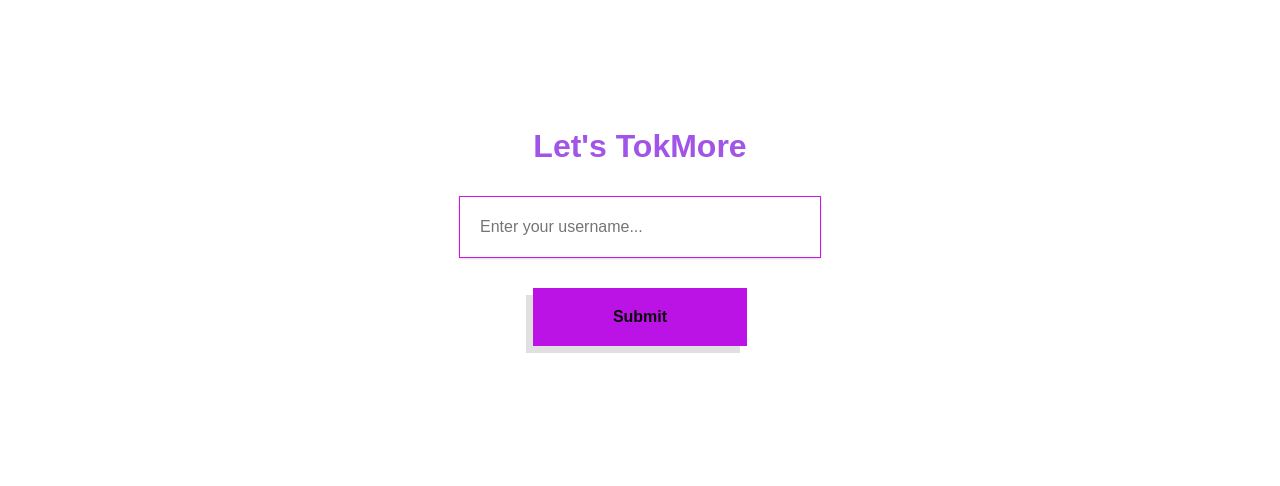
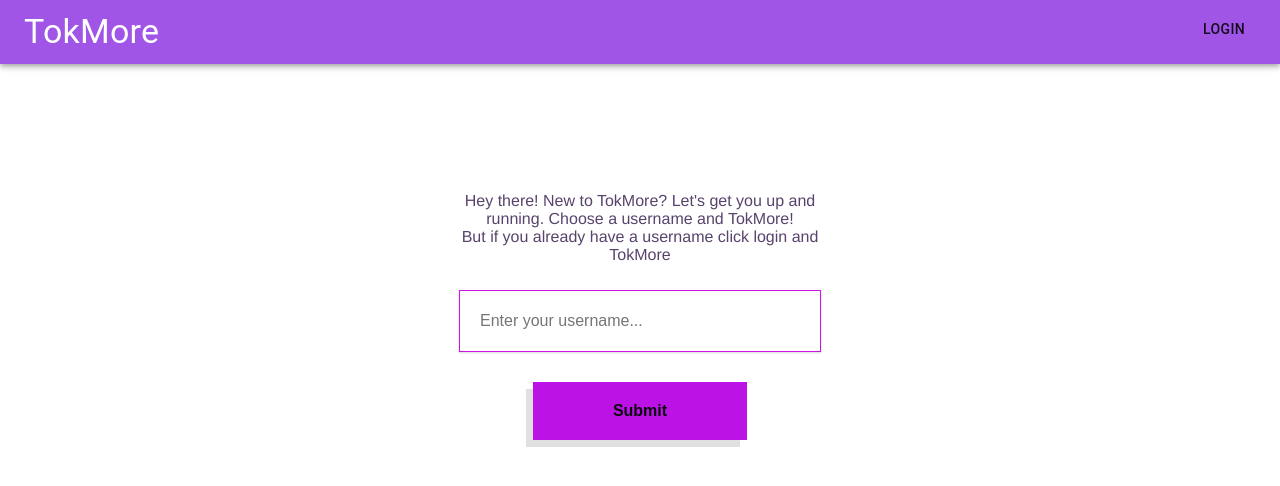
Before and after one commit to Portia-arch/TokMore_ChatApp, a React (Create React App) app in the folder chat_app/: page / in a window 1280 px wide. Shown: the top 486 px of the page. Built offline with nearby package versions, Linux system fonts and the light colour scheme.

Commit message:
Layout changes

```diff
--- a/chat_app/src/components/App.js
+++ b/chat_app/src/components/App.js
@@ -1,57 +1,20 @@
-/**
- * The App components renders a login page that will be filled out by a user so that they can log in.
- * After a user has inserted a user name the event handlers will then redirect the user to the main app screen
- *
- *
- */
-
-import React from 'react';
-import ChatApp from './chatApp';
+import React, { Fragment } from 'react';
+import Login from './Layout/login';
+import Header from './header';
 
 require('../styles/App.css');
-require('../styles/login.css');
+
 
 
 class App extends React.Component {
-  constructor(props) {
-    super(props);
-    this.state = { username: '' };
+  render() {
 
-    // Bind 'this' to event handlers. React ES6 does not do this by default
-    this.usernameChangeHandler = this.usernameChangeHandler.bind(this);
-    this.usernameSubmitHandler = this.usernameSubmitHandler.bind(this);
-  }
+    return (
+      <Fragment>
 
-  usernameChangeHandler(event) {
-    this.setState({ username: event.target.value });
-  }
-
-  usernameSubmitHandler(event) {
-    event.preventDefault();
-    this.setState({ submitted: true, username: this.state.username });
-  }
-
-  render() {
-    if (this.state.submitted) {
-      // Form was submitted, now show the main App
-      return (
-        <ChatApp username={this.state.username} />
-      );
-    }
-
-    // Initial page load, show a simple login form
-    return (
-      <form onSubmit={this.usernameSubmitHandler} className="username-container">
-        <h1>Let's TokMore</h1>
-        <div>
-          <input
-            type="text"
-            onChange={this.usernameChangeHandler}
-            placeholder="Enter your username..."
-            required />
-        </div>
-        <input type="submit" value="Submit" />
-      </form>
+      <Header />
+      <Login />
+      </Fragment>
     );
   }
 
--- a/chat_app/src/components/chatApp.js
+++ b/chat_app/src/components/Layout/chatApp.js
@@ -5,11 +5,11 @@
 
 import React from "react";
 import io from "socket.io-client";
-import config from "../config";
-import Messages from "./text";
-import ChatInput from "./chatInput";
+import config from "../../config";
+import Messages from "../text";
+import ChatInput from "../chatInput";
 
-require("../styles/chatApp.css");
+require('../../styles/chatApp.css')
 
 class ChatApp extends React.Component {
   socket = {};
@@ -38,9 +38,9 @@ class ChatApp extends React.Component {
     };
 
     /* socket.on listens "sendMessage" from client and io.emit sends the message out to clients */
-    socket.on('sendMessage', (message) => {
-      io.emit('receiveMessage', ChatInput(message.from, message.ChatInput));
-    });
+    // socket.on('sendMessage', (message) => {
+    //   io.emit('receiveMessage', ChatInput (message.from, message.ChatInput));
+    // });
 
     // Emit the message to the server
     this.socket.emit("client:message", messageObject);
@@ -59,7 +59,6 @@ class ChatApp extends React.Component {
   render() {
     return (
       <div className="container">
-        <h3>TokMore</h3>
         <Messages messages={this.state.messages} />
         <ChatInput onSend={this.sendMessage} />
       </div>
--- /dev/null
+++ b/chat_app/src/components/Layout/login.js
@@ -0,0 +1,60 @@
+/**
+ * The login page renders a login form that will be filled out by a new user so that they can log in.
+ * After a user has inserted a user name the event handlers will then redirect the user to the main app screen.
+ * If the user is already logged in they can just click the login buttom and be sent to the main app screen.
+ */
+
+import React from 'react'
+import ChatApp from '../Layout/chatApp';
+
+require('../../styles/login.css');
+
+// Initial page load, show a simple login form
+class Login extends React.Component {
+    constructor(props) {
+        super(props);
+        this.state = { username: '' };
+
+        // Bind 'this' to event handlers. React ES6 does not do this by default
+        this.usernameChangeHandler = this.usernameChangeHandler.bind(this);
+        this.usernameSubmitHandler = this.usernameSubmitHandler.bind(this);
+    }
+
+    usernameChangeHandler(event) {
+        this.setState({ username: event.target.value });
+    }
+
+    usernameSubmitHandler(event) {
+        event.preventDefault();
+        this.setState({ submitted: true, username: this.state.username });
+    }
+
+    render() {
+        if (this.state.submitted) {
+            // Form was submitted, now show the main App
+            return (
+                <ChatApp username={this.state.username} />
+            );}
+        return (
+
+            <form onSubmit={this.usernameSubmitHandler} className="username-container">
+                <p>Hey there! New to TokMore? Let's get you up
+                    and running. Choose a username and TokMore!
+                    <br>
+                    </br>
+                    But if you already have a username click login and TokMore
+                    </p>
+                <div>
+                    <input
+                        type="text"
+                        onChange={this.usernameChangeHandler}
+                        placeholder="Enter your username..."
+                        required />
+                </div>
+                <input type="submit" value="Submit" />
+            </form>
+        );
+    }
+}
+
+export default Login;
--- /dev/null
+++ b/chat_app/src/components/header.js
@@ -0,0 +1,42 @@
+import React from 'react';
+import AppBar from '@material-ui/core/AppBar';
+import Toolbar from '@material-ui/core/Toolbar';
+import Typography from '@material-ui/core/Typography';
+import Button from '@material-ui/core/Button';
+import Grid from '@material-ui/core/Grid';
+
+class Header extends React.Component {
+    render() {
+
+        return (
+            <AppBar position="static" style={{ background: 'rgba(137, 43, 226, 0.801)' }}>
+                <Toolbar>
+                    <Grid
+                        justify="space-between"
+                        container
+                        spacing={22}>
+
+                        <Grid item>
+                            <Typography type="title" variant="h4" color="inherit">
+                               TokMore
+                        </Typography>
+                        </Grid>
+
+                        <Grid item>
+                            <div>
+                                <Button raised color="accent" onSubmit={this.usernameSubmitHandler}>
+                                    Login
+                                </Button>
+                            </div>
+                        </Grid>
+                    </Grid>
+                </Toolbar>
+            </AppBar>
+        );
+    }
+
+}
+Header.defaultProps = {
+};
+
+export default Header
--- a/chat_app/src/styles/App.css
+++ b/chat_app/src/styles/App.css
@@ -1,5 +1,5 @@
 body {
-  font-family: 'proxima-nova', sans-serif;
+  font-family: 'Franklin Gothic Medium', 'Arial Narrow', Arial, sans-serif;
   margin: 0;
 }
 
--- a/chat_app/src/styles/login.css
+++ b/chat_app/src/styles/login.css
@@ -5,7 +5,7 @@
   margin-top: 10%;
 }
 
-h1 {
-  display: block;
-  color: rgba(137, 43, 226, 0.801);
+p {
+  font-size: medium;
+  color: rgba(46, 20, 71, 0.801);
 }
```
